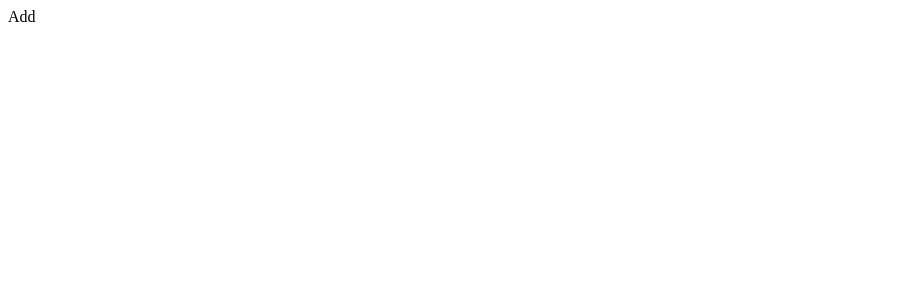
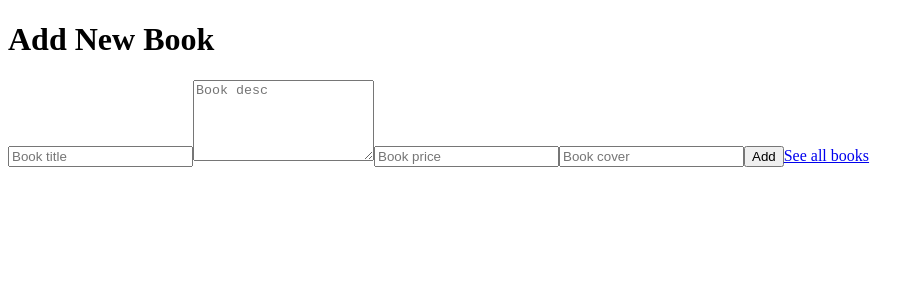
Before and after one commit to DusanVelimirovic/full-stack-components, a React (Create React App) app in the folder crud/client/: page /add in a window 1280 px wide. Shown: the top 300 px of the page, without its empty margins (0-924 px from the left). Built offline with nearby package versions, Linux system fonts and the light colour scheme.

Commit message:
adding new book to db

```diff
--- a/crud/client/src/pages/Add/Add.jsx
+++ b/crud/client/src/pages/Add/Add.jsx
@@ -1,9 +1,72 @@
-import React from 'react'
+import axios from "axios";
+import React from "react";
+import { useState } from "react";
+import { Link, useNavigate } from "react-router-dom";
 
 const Add = () => {
+
+  const [book, setBook] = useState({
+    title: "",
+    desc: "",
+    price: null,
+    cover: "",
+  });
+
+  // Catch errors
+  const [error,setError] = useState(false)
+
+  const navigate = useNavigate();
+
+  // Handle change
+  const handleChange = (e) => {
+    setBook((prev) => ({ ...prev, [e.target.name]: e.target.value }));
+  };
+
+  // Send data to the backend API
+  const handleClick = async (e) => {
+    e.preventDefault();
+    try {
+      await axios.post("http://localhost:8800/api/books", book);
+      navigate("/");
+    } catch (err) {
+      console.log(err);
+      setError(true)
+    }
+  };
+
   return (
-    <div>Add</div>
-  )
-}
+    <div className="form">
+      <h1>Add New Book</h1>
+      <input
+        type="text"
+        placeholder="Book title"
+        name="title"
+        onChange={handleChange}
+      />
+      <textarea
+        rows={5}
+        type="text"
+        placeholder="Book desc"
+        name="desc"
+        onChange={handleChange}
+      />
+      <input
+        type="number"
+        placeholder="Book price"
+        name="price"
+        onChange={handleChange}
+      />
+      <input
+        type="text"
+        placeholder="Book cover"
+        name="cover"
+        onChange={handleChange}
+      />
+      <button onClick={handleClick}>Add</button>
+      {error && "Something went wrong!"}
+      <Link to="/">See all books</Link>
+    </div>
+  );
+};
 
-export default Add
+export default Add;
--- a/crud/client/src/pages/Books/Books.jsx
+++ b/crud/client/src/pages/Books/Books.jsx
@@ -2,6 +2,7 @@ import React from "react";
 import { useEffect } from "react";
 import { useState } from "react";
 import axios from "axios";
+import { Link } from "react-router-dom";
 
 const Books = () => {
 
@@ -39,6 +40,11 @@ const Books = () => {
         </div>
       ))}
     </div>
+    <button className="addHome">
+        <Link to="/add" style={{ color: "inherit", textDecoration: "none" }}>
+          Add new book
+        </Link>
+      </button>
   </div>
   )
 }
```
